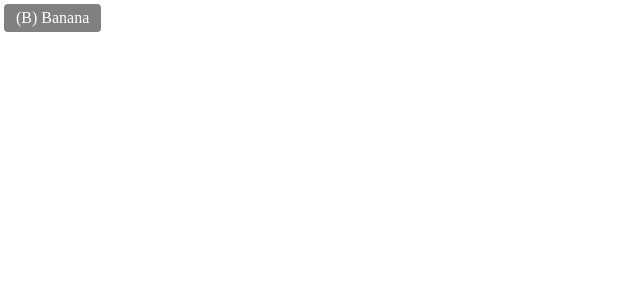
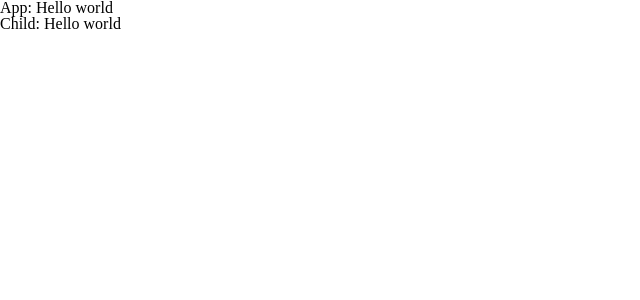
Before and after one commit to junb119/Vue-Practice, a Vue app in the folder vue3-template-syntax/: page / in a window 1280 px wide. Shown: the top 300 px of the page, without its empty margins (0-640 px from the left). Built offline with nearby package versions, Linux system fonts and the light colour scheme.

Commit message:
컴포넌트 - provide, inject

```diff
--- a/vue3-template-syntax/src/App.vue
+++ b/vue3-template-syntax/src/App.vue
@@ -1,21 +1,31 @@
 <template>
-  <!-- slot 응용 - 이름을 갖는 슬론(=v-slot, #) -->
-  <MyBtn >
-    <!-- 1. v-slot에 지정한 이름의 순서대로 보장해줌. v-slot = # -->
-    <template v-slot:text><span>Banana</span></template>
-    <template v-slot:icon><span>(B) </span></template>
+  <!-- provide & inject :
+    1. 매개체를 거치지 않고 후손 컴포넌트에 데이터를 전달할 수 있음
+    2. props와 달리 반응성 제공 X. 따로 지정해줘야함. -->
 
-  </MyBtn>
+  <h1>App: {{message}}</h1>
+  <Parent />
 
 </template>
 
 <script>
-import MyBtn from '~/components/MyBtn'
+import Parent from '~/components/Parent'
 
 export default {
   components : {
-    MyBtn
+    Parent
   },
+  data () {
+    return {
+      message : 'Hello world'
+    }
+  },
+  // 1. provide를 사용해 데이터를 내보내고 (=>Child.vue)
+  provide(){
+    return {
+      msg: this.message
+    }
+  }
 
 }
 </script>
--- /dev/null
+++ b/vue3-template-syntax/src/components/Child.vue
@@ -0,0 +1,14 @@
+<template>
+  <div>
+      Child: {{ msg }}
+  </div>
+</template>
+
+
+<script>
+export default {
+  // injecet를 통해 데이터를 받음
+  inject : ['msg'] //배열
+
+}
+</script>
--- a/vue3-template-syntax/src/components/MyBtn.vue
+++ /dev/null
@@ -1,26 +0,0 @@
-<template>
-  <div
-    class='btn'>
-    <!-- 2. name으로 지정한 순서를 지킴 -->
-    <slot name="icon"></slot>
-    <slot name="text"></slot>
-
-  </div>
-
-</template>
-
-<style scoped lang = 'scss'>
-  .btn {
-    display: inline-block;
-    margin:4px;
-    padding: 6px 12px;
-    border-radius: 4px;
-    background-color: gray;
-    color:white;
-    cursor:pointer;
-    &.large{
-    font-size: 20px;
-    padding:10px 20px;
-    }
-  }
-</style>
--- /dev/null
+++ b/vue3-template-syntax/src/components/Parent.vue
@@ -0,0 +1,13 @@
+<template>
+  <Child />
+
+</template>
+<script>
+import Child from '~/components/Child'
+
+export default {
+  components : {
+    Child
+  },
+}
+</script>
```
